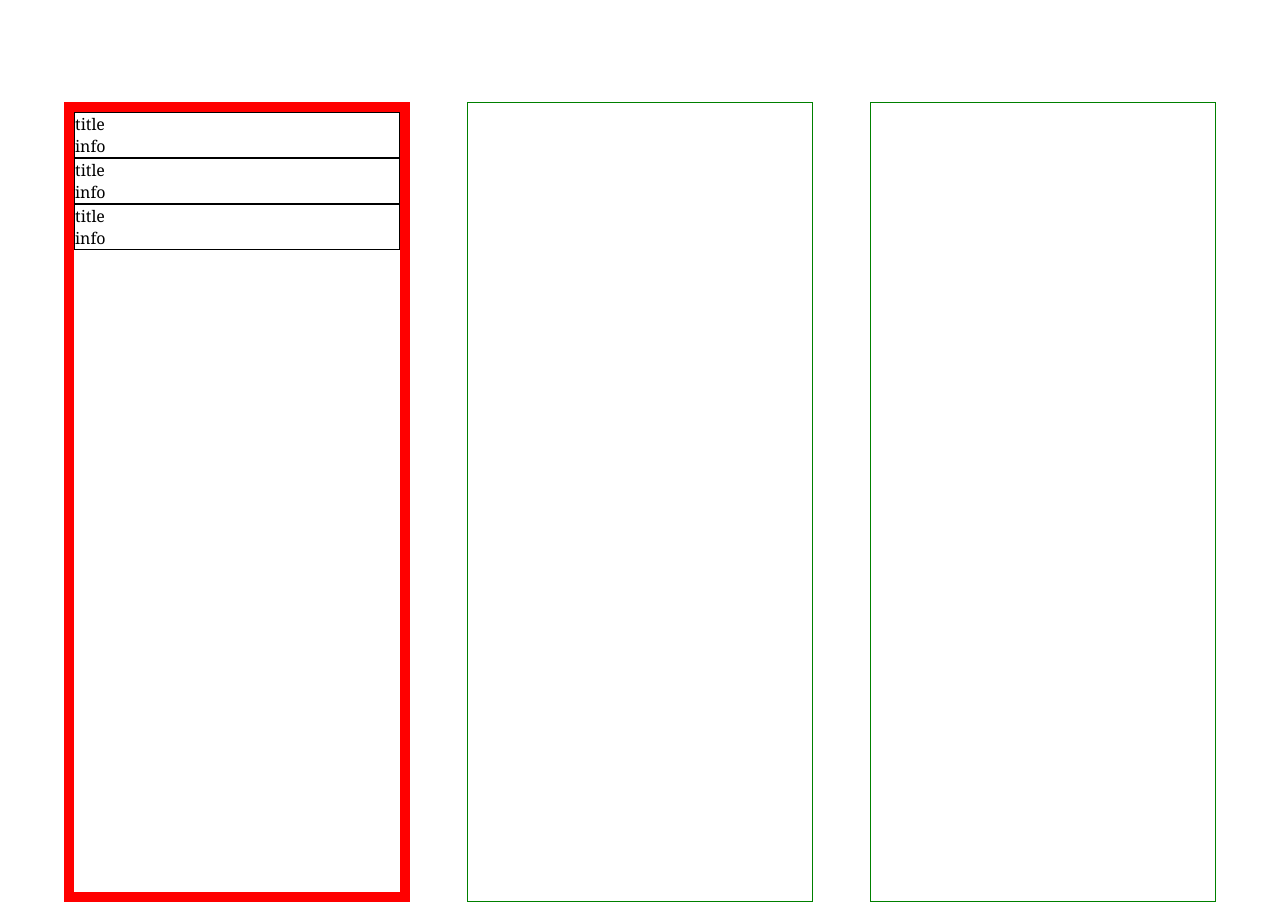
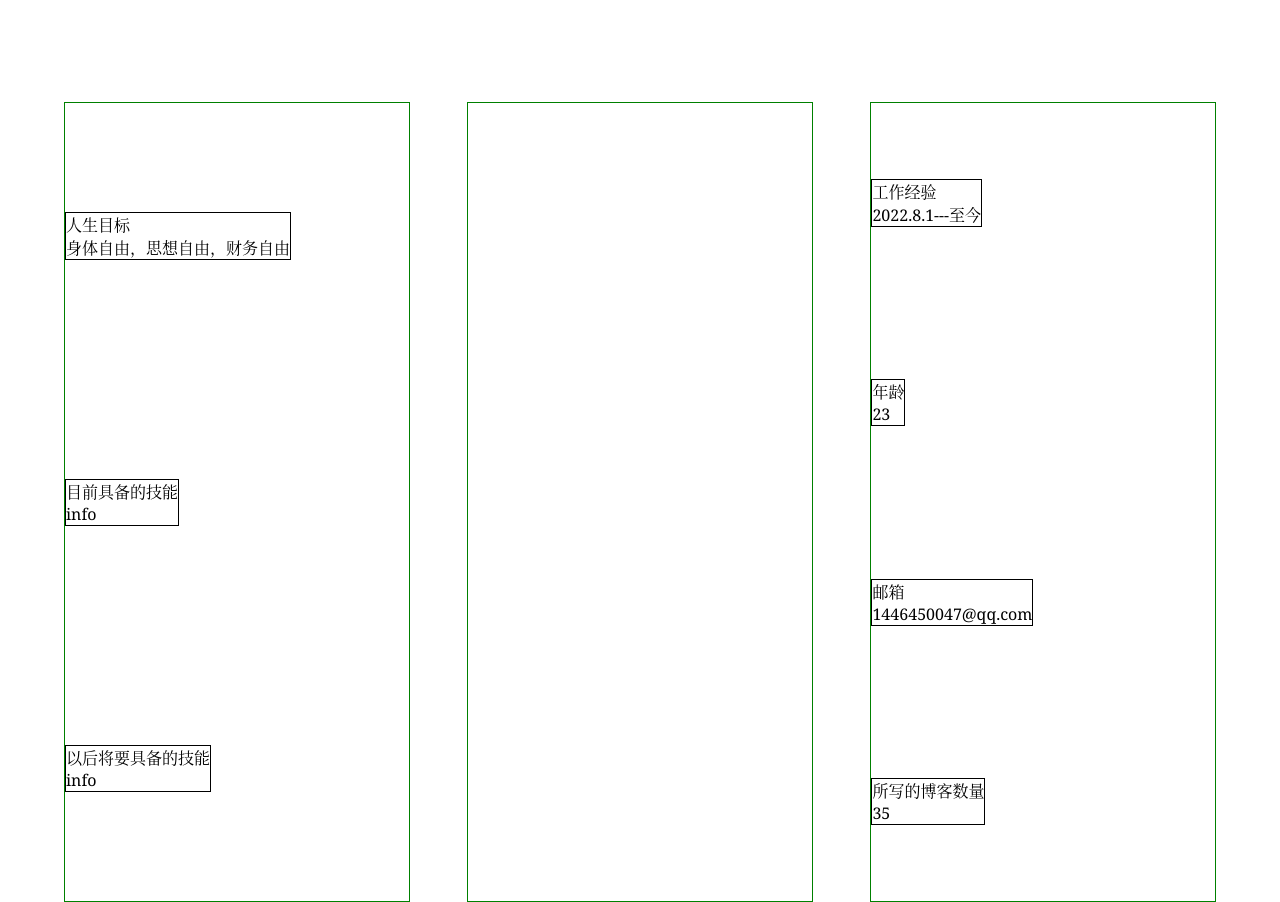
Before and after one commit to herzorf/herzorf, a Vue app: page /#/ in a window 1280 px wide. Shown: the part 533-1435 px from the top of the page. Built offline with nearby package versions, Linux system fonts and the light colour scheme.

Commit message:
完成个人信息的基本展示

```diff
--- a/src/pages/home/home.vue
+++ b/src/pages/home/home.vue
@@ -8,20 +8,37 @@
         <section class="personalData">
             <div class="left">
                 <PersonalDataItem>
-                    <template #title>title</template>
+                    <template #title>人生目标</template>
+                    <template #info>身体自由，思想自由，财务自由</template>
+                </PersonalDataItem>
+                <PersonalDataItem>
+                    <template #title>目前具备的技能</template>
                     <template #info>info</template>
                 </PersonalDataItem>
                 <PersonalDataItem>
-                    <template #title>title</template>
-                    <template #info>info</template>
-                </PersonalDataItem>
-                <PersonalDataItem>
-                    <template #title>title</template>
+                    <template #title>以后将要具备的技能</template>
                     <template #info>info</template>
                 </PersonalDataItem>
             </div>
             <div class="center"></div>
-            <div class="right"></div>
+            <div class="right">
+                <PersonalDataItem>
+                    <template #title>工作经验</template>
+                    <template #info>2022.8.1---至今</template>
+                </PersonalDataItem>
+                <PersonalDataItem>
+                    <template #title>年龄</template>
+                    <template #info>23</template>
+                </PersonalDataItem>
+                <PersonalDataItem>
+                    <template #title>邮箱</template>
+                    <template #info>1446450047@qq.com</template>
+                </PersonalDataItem>
+                <PersonalDataItem>
+                    <template #title>所写的博客数量</template>
+                    <template #info>35</template>
+                </PersonalDataItem>
+            </div>
         </section>
 </template>
 
@@ -55,8 +72,11 @@ import PersonalDataItem from './components/personal-data-item/personal-data-item
         width: 30%;
         height: 100vh;
         border: 1px solid green;
+        display: flex;
+        flex-direction: column;
+        justify-content: space-around;
+        align-items: flex-start;
         &.left{
-            border: 10px solid red;
         }
     }
 }
```
